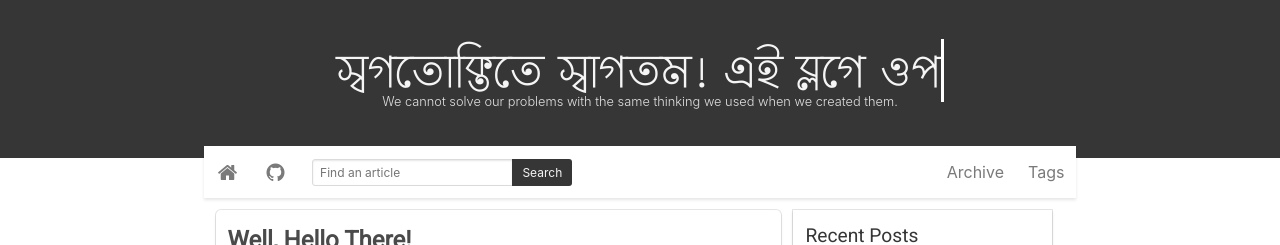
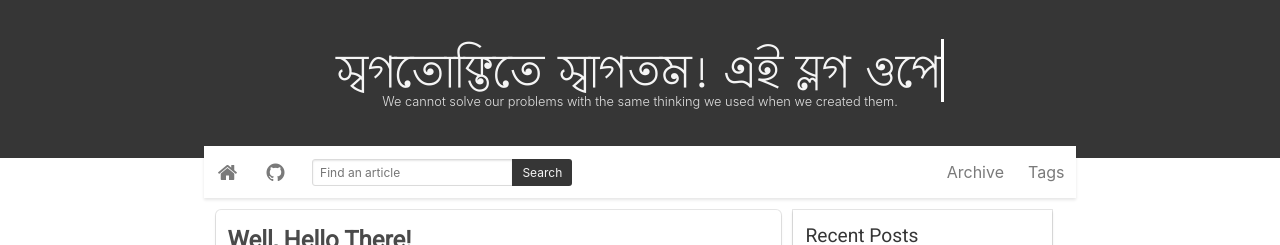
Before and after one commit to Emonshr/emonshr.github.io, a Jekyll site: the page built from index.html, in a window 1280 px wide. Shown: the top 245 px of the page. Built offline with Jekyll 4.4.1, drawn with Linux system fonts in a browser that asks for light colours; the list of posts is cut into pages by our own code; comment, search, counter and statistics services are not loaded.

Commit message:
banner text_2

```diff
--- a/_layouts/default.html
+++ b/_layouts/default.html
@@ -9,7 +9,7 @@
   <div class="hero-body">
     <div class="container">
         <h1 class="title">
-                  <span class="typewrite" data-period="0" data-type='[ "স্বগতোক্তিতে স্বাগতম! এই ব্লগে ওপেন সোর্স",  "বইপত্র ও ফিকশান সহ বহু বিষয়েই লেখা হয়।"]'>
+                  <span class="typewrite" data-period="0" data-type='[ "স্বগতোক্তিতে স্বাগতম! এই ব্লগ ওপেন সোর্স,",  "বইপত্র ও ফিকশান এসব বিষয় নিয়ে।"]'>
 
           <!--  <span class="typewrite" data-period="2000" data-type='[ "hello", "namaste", "assalam o alaikum",
           "sat srī akāl", "khammaghani", "hola", "bonjour", "nomoskaar", "guten tag", "kumusta", "salut", "nômoshkar"]'> -->
```
